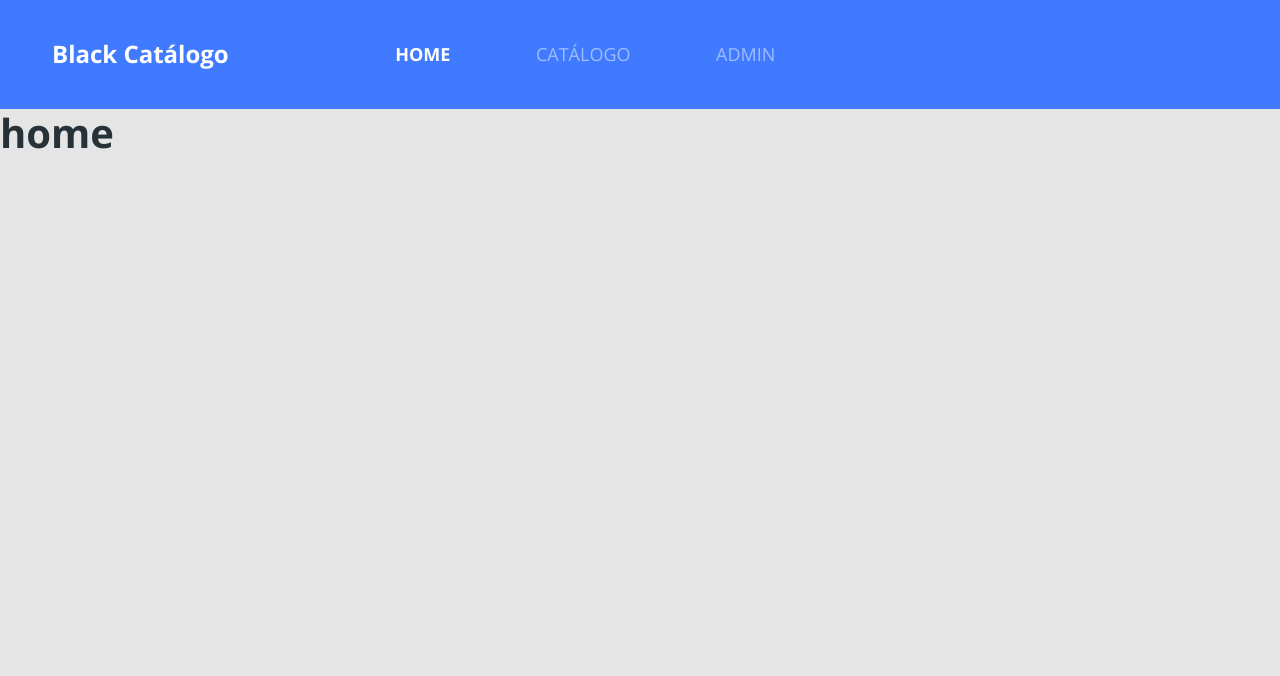
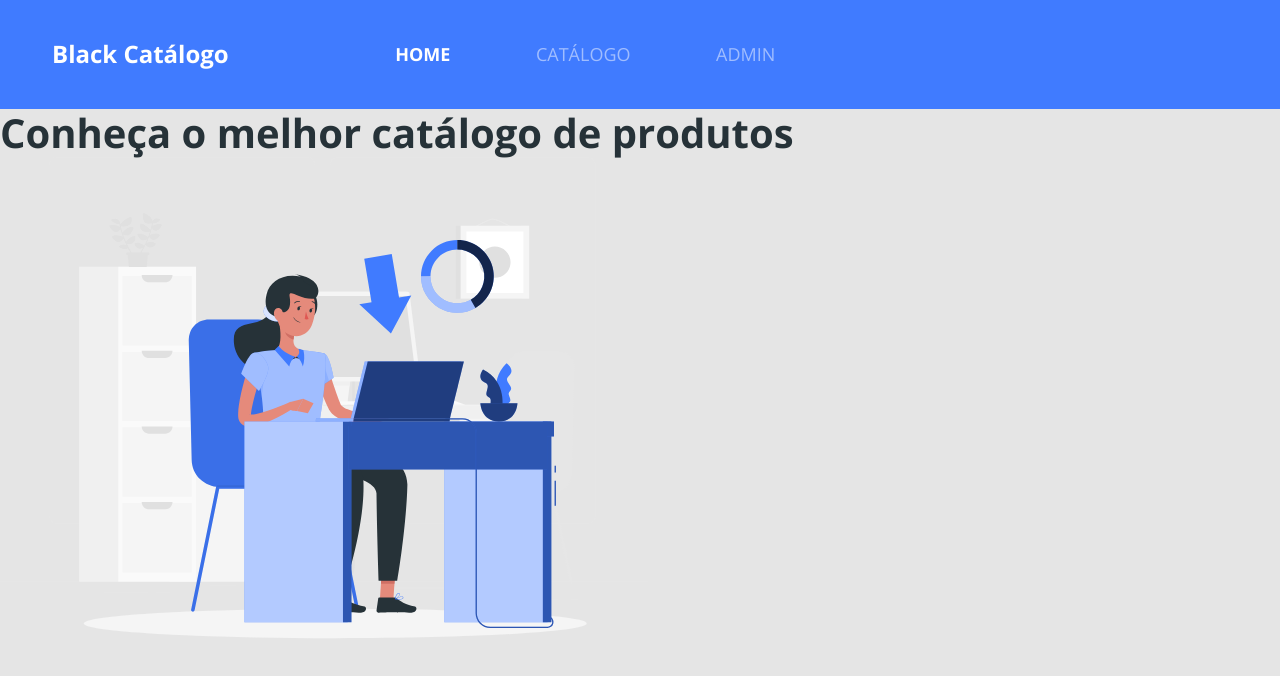
Before and after one commit to evertonlsds/projeto_catalogo_reactjs, a React (Create React App) app: page / in a window 1280 px wide. Shown: the top 676 px of the page. Built offline with nearby package versions, Linux system fonts and the light colour scheme.

Commit message:
add conteudos na pagina home

```diff
--- a/src/pages/Home/index.tsx
+++ b/src/pages/Home/index.tsx
@@ -1,10 +1,20 @@
+import { ReactComponent as MainImage } from 'assets/images/main-image.svg';
 import Navbar from 'components/Navbar';
 
 export default function Home() {
   return (
     <div>
       <Navbar />
-      <h1>home</h1>
+      <div className="home-container">
+        <div className="home-card">
+          <div className="home-content-container">
+            <h1>Conheça o melhor catálogo de produtos</h1>
+          </div>
+          <div className="home-image-container">
+            <MainImage />
+          </div>
+        </div>
+      </div>
     </div>
   );
 }
```
